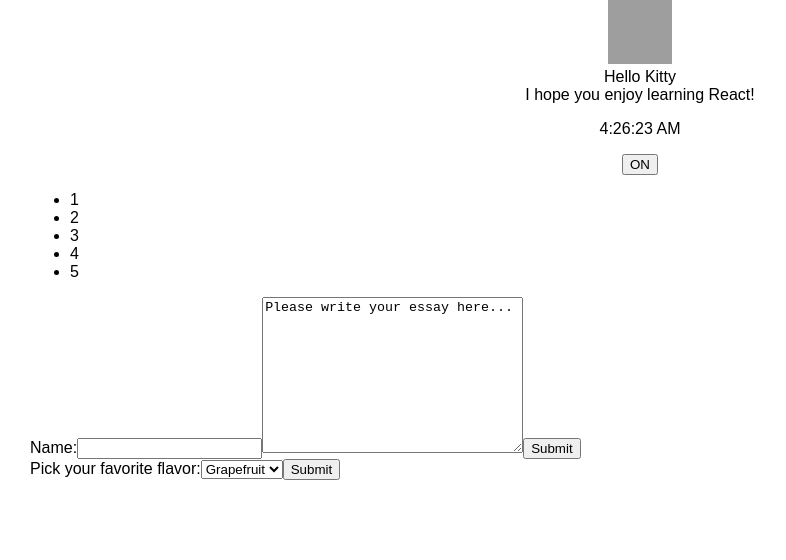
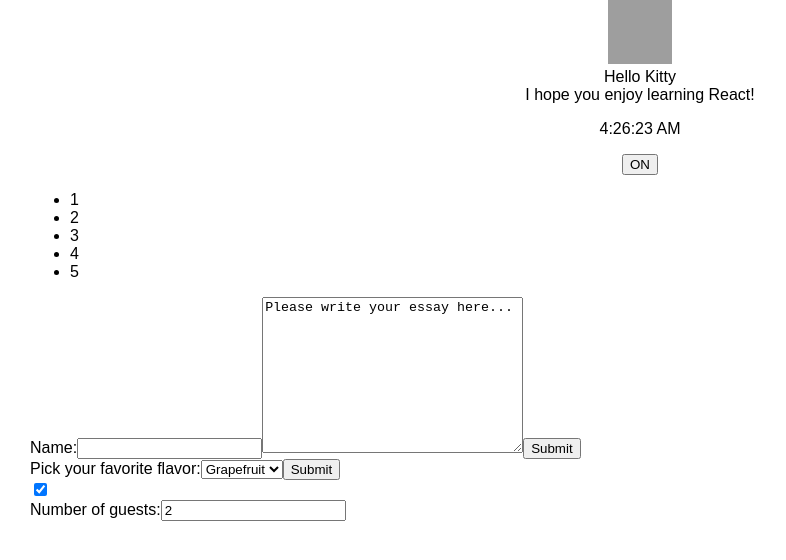
Before and after one commit to jamal-pb95/how-to-react, a React (Create React App) app in the folder react-docs/: page / in a window 1280 px wide. Shown: the top 560 px of the page, without its empty margins (0-786 px from the left). Built offline with nearby package versions, Linux system fonts and the light colour scheme; grey boxes are pictures that could not be loaded.

Commit message:
multi input

```diff
--- a/react-docs/src/App.js
+++ b/react-docs/src/App.js
@@ -6,6 +6,7 @@
 import NumberList from './components/NumberList';
 import Forms from './components/Forms';
 import FlavorForm from './components/FlavorForm';
+import Reservation from './components/Reservation';
 
 const comment = {
   date: new Date(),
@@ -30,6 +31,7 @@
         <NumberList />
         <Forms />
         <FlavorForm />
+        <Reservation />
       </div>
     </div>
   )
--- /dev/null
+++ b/react-docs/src/components/Reservation.js
@@ -0,0 +1,45 @@
+import React from "react";
+
+class Reservation extends React.Component {
+  state = {
+    isGoing: true,
+    numberOfGuests: 2
+  };
+
+  handleInputChange = event => {
+    const target = event.target;
+    const value = target.value === 'checkbox' ? target.checked : target.value;
+    const name = target.name;
+
+    this.setState({
+      [name]: value
+    });
+  }
+
+  render() {
+    return (
+      <form action="#">
+        <label>
+          <input
+            name="isGoing"
+            type="checkbox"
+            checked={this.state.isGoing}
+            onChange={this.handleInputChange}
+          />
+        </label>
+        <br/>
+        <label>
+          Number of guests:
+          <input
+            name="numberOfGuests"
+            type="number"
+            value={this.state.numberOfGuests}
+            onChange={this.handleInputChange}
+          />
+        </label>
+      </form>
+    );
+  }
+}
+
+export default Reservation;
```
